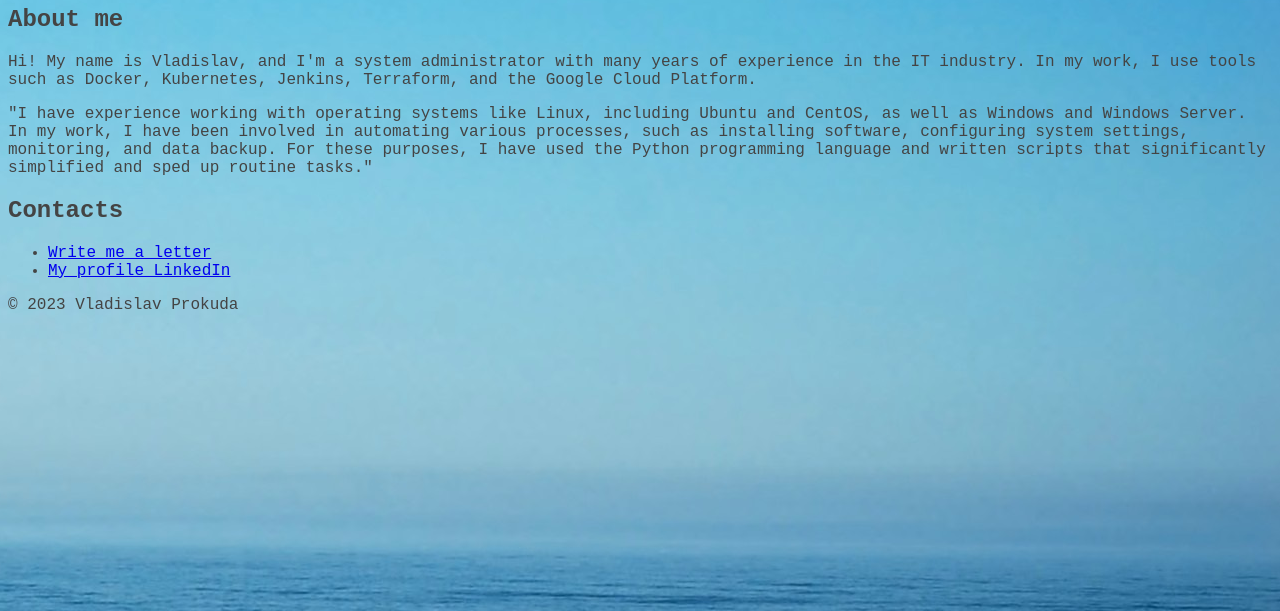
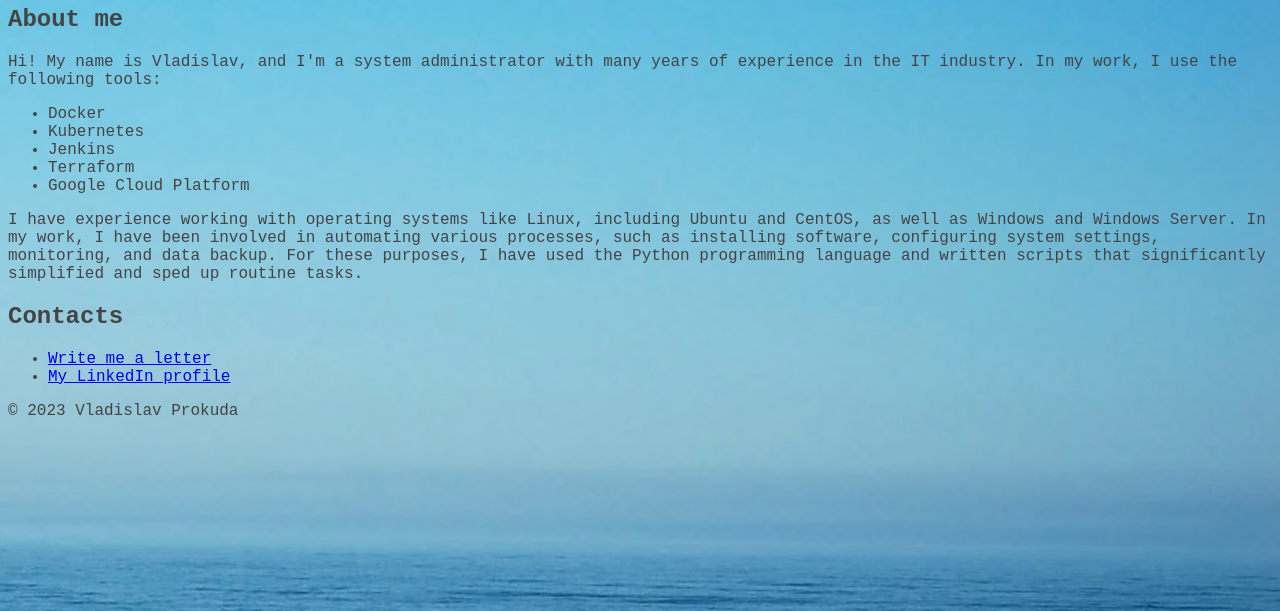
Before and after one commit to prokudavlad/My-Portfolio, a plain HTML site: page index.html in a window 1280 px wide. Shown: the part 189-800 px from the top of the page. Drawn offline with Linux system fonts and the light colour scheme.

Commit message:
Update My Portfolio v.2

```diff
--- a/index.html
+++ b/index.html
@@ -10,8 +10,8 @@
         position: fixed;
         top: 20px;
         right: 20px;
-        width: 115px;
-        height: 154px;
+        width: 100px;
+        height: 125px;
         border-radius: 50%;
         overflow: hidden;
         box-shadow: 0 2px 5px rgba(0, 0, 0, 0.1);
@@ -45,15 +45,22 @@
 
     <section id="about">
       <h2>About me</h2>
-      <p>Hi! My name is Vladislav, and I'm a system administrator with many years of experience in the IT industry. In my work, I use tools such as Docker, Kubernetes, Jenkins, Terraform, and the Google Cloud Platform.</p>
-      <p>"I have experience working with operating systems like Linux, including Ubuntu and CentOS, as well as Windows and Windows Server. In my work, I have been involved in automating various processes, such as installing software, configuring system settings, monitoring, and data backup. For these purposes, I have used the Python programming language and written scripts that significantly simplified and sped up routine tasks."</p>
+      <p>Hi! My name is Vladislav, and I'm a system administrator with many years of experience in the IT industry. In my work, I use the following tools:</p>
+      <ul>
+        <li>Docker</li>
+        <li>Kubernetes</li>
+        <li>Jenkins</li>
+        <li>Terraform</li>
+        <li>Google Cloud Platform</li>
+      </ul>
+      <p>I have experience working with operating systems like Linux, including Ubuntu and CentOS, as well as Windows and Windows Server. In my work, I have been involved in automating various processes, such as installing software, configuring system settings, monitoring, and data backup. For these purposes, I have used the Python programming language and written scripts that significantly simplified and sped up routine tasks.</p>
     </section>
 
     <section id="contact">
       <h2>Contacts</h2>
       <ul>
         <li><a href="mailto:vladserg92@gmail.com">Write me a letter</a></li>
-        <li><a href="https://www.linkedin.com/in/vladislav-prokuda-9774a0160/">My profile LinkedIn</a></li>
+        <li><a href="https://www.linkedin.com/in/vladislav-prokuda-9774a0160/">My LinkedIn profile</a></li>
       </ul>
     </section>
 
```
